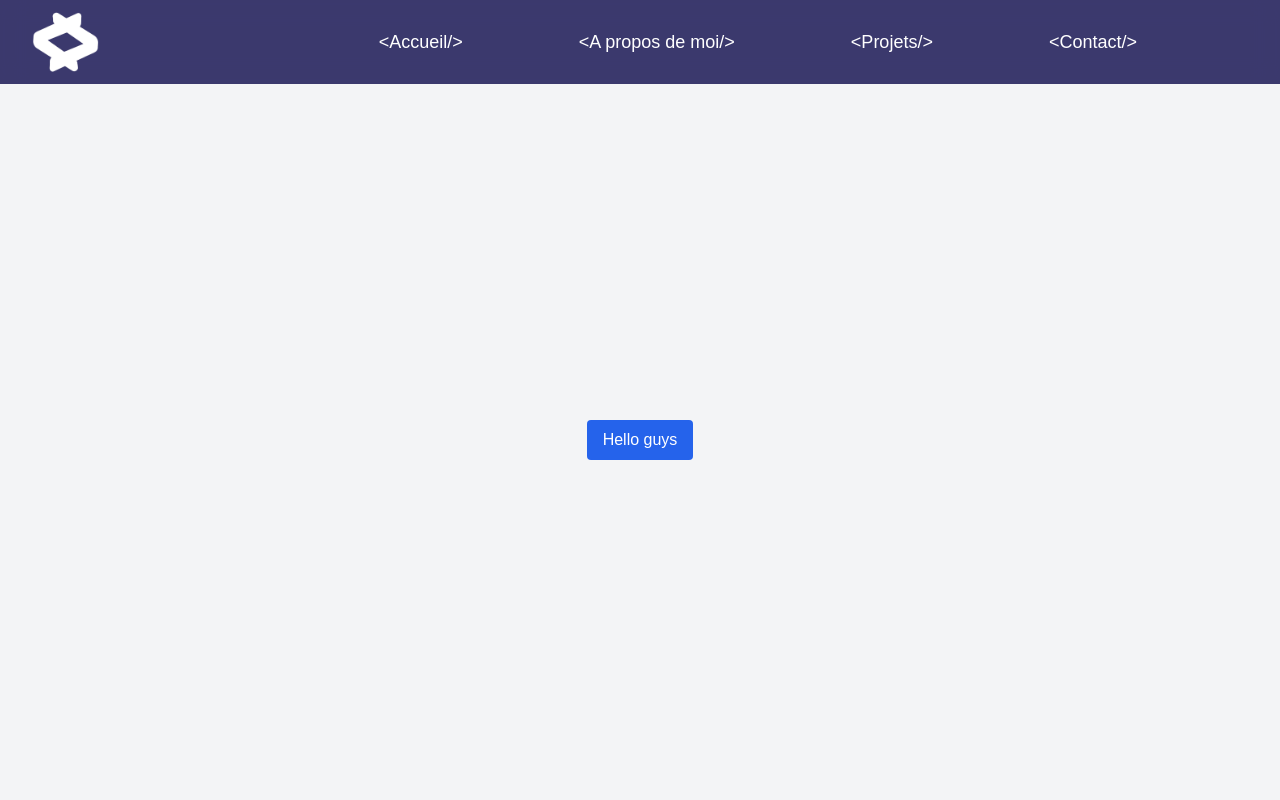
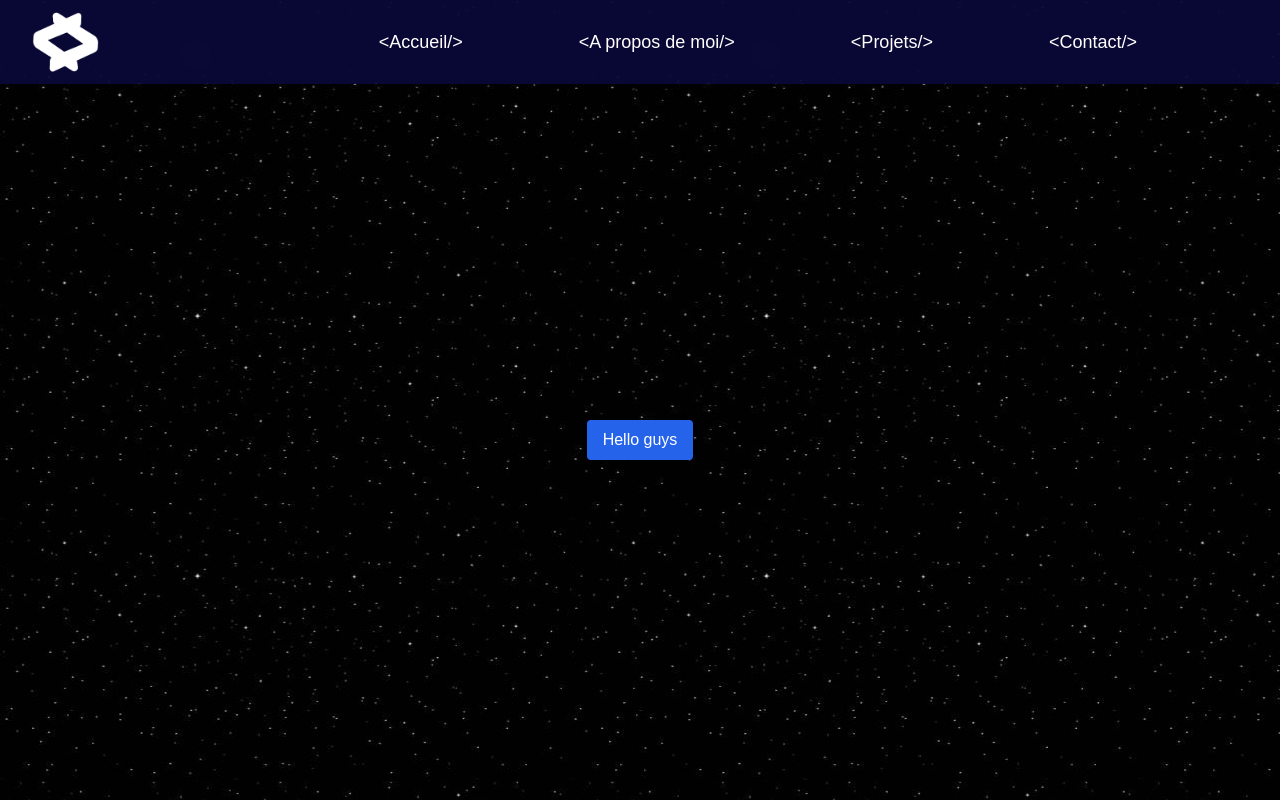
Before and after one commit to Tidragon-coder/portfolio-v2, a React (Create React App) app: page / in a window 1280 px wide. Built offline with nearby package versions, Linux system fonts and the light colour scheme.

Commit message:
0.2.0 : ajout du fond + finition du header

```diff
--- a/src/App.css
+++ b/src/App.css
@@ -1,7 +1,3 @@
-body {
-  font-family: 'Poppins', sans-serif;
-}
-
 .App {
   text-align: center;
 }
--- a/src/components/header.tsx
+++ b/src/components/header.tsx
@@ -6,7 +6,7 @@ export const Header = () => {
 
   return (
     <header
-      style={{ backgroundColor: "rgba(13, 10, 75, 0.8)" }}
+      style={{ backgroundColor: "rgba(13, 10, 75, 0.7)" }}
       className="text-white py-3 fixed top-0 left-0 w-full z-50 backdrop-blur-md"
     >
       <nav className="container mx-auto flex items-center justify-between gap-x-12 px-4 md:px-8 relative">
--- a/src/components/pages/home.tsx
+++ b/src/components/pages/home.tsx
@@ -5,7 +5,7 @@ const Home = () => {
     return (
         <div>
     <Header />
-        <div className="flex items-center justify-center h-screen bg-gray-100 pt-[80px]">
+        <div className="flex items-center justify-center h-screen  pt-[80px]">
       <Button disabled={false}>Hello guys</Button>
     </div>
 </div>
--- a/src/index.css
+++ b/src/index.css
@@ -1,3 +1,13 @@
 @tailwind base;
 @tailwind components;
 @tailwind utilities;
+
+body {
+  background-image: url('/src/assets/img/etoile.jpg');
+  background-repeat: repeat;
+  background-size: auto;
+  background-attachment: fixed;
+  background-color: #0D0A4B;
+  font-family: 'Poppins', sans-serif;
+  color: white;
+}
--- a/tailwind.config.js
+++ b/tailwind.config.js
@@ -1,6 +1,7 @@
 /** @type {import('tailwindcss').Config} */
 module.exports = {
   content: [
+    "index.html",
     "./src/**/*.{js,jsx,ts,tsx}",
   ],
   theme: {
```
Also changed, not shown: src/assets/img/etoile.jpg (added).
